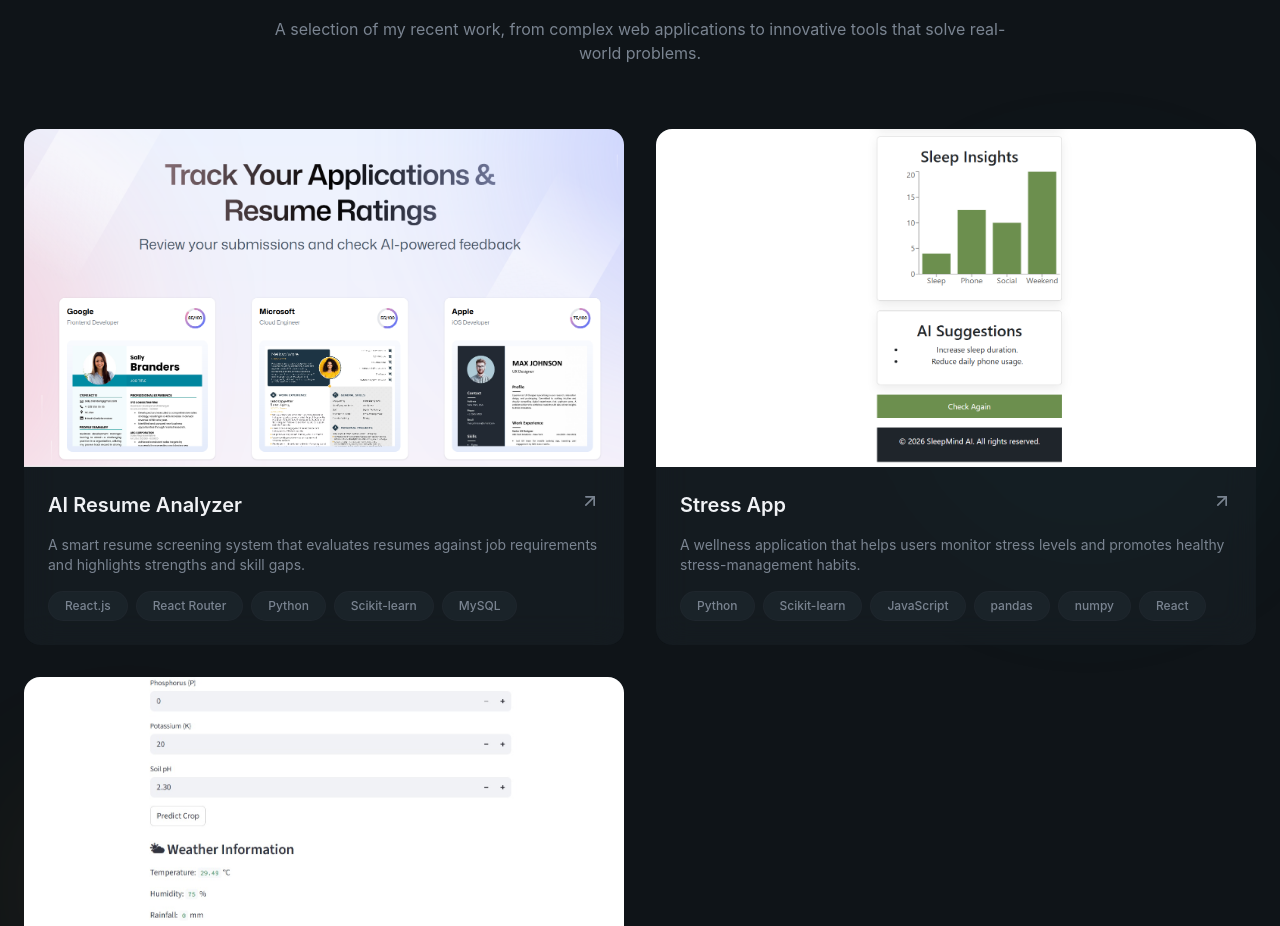
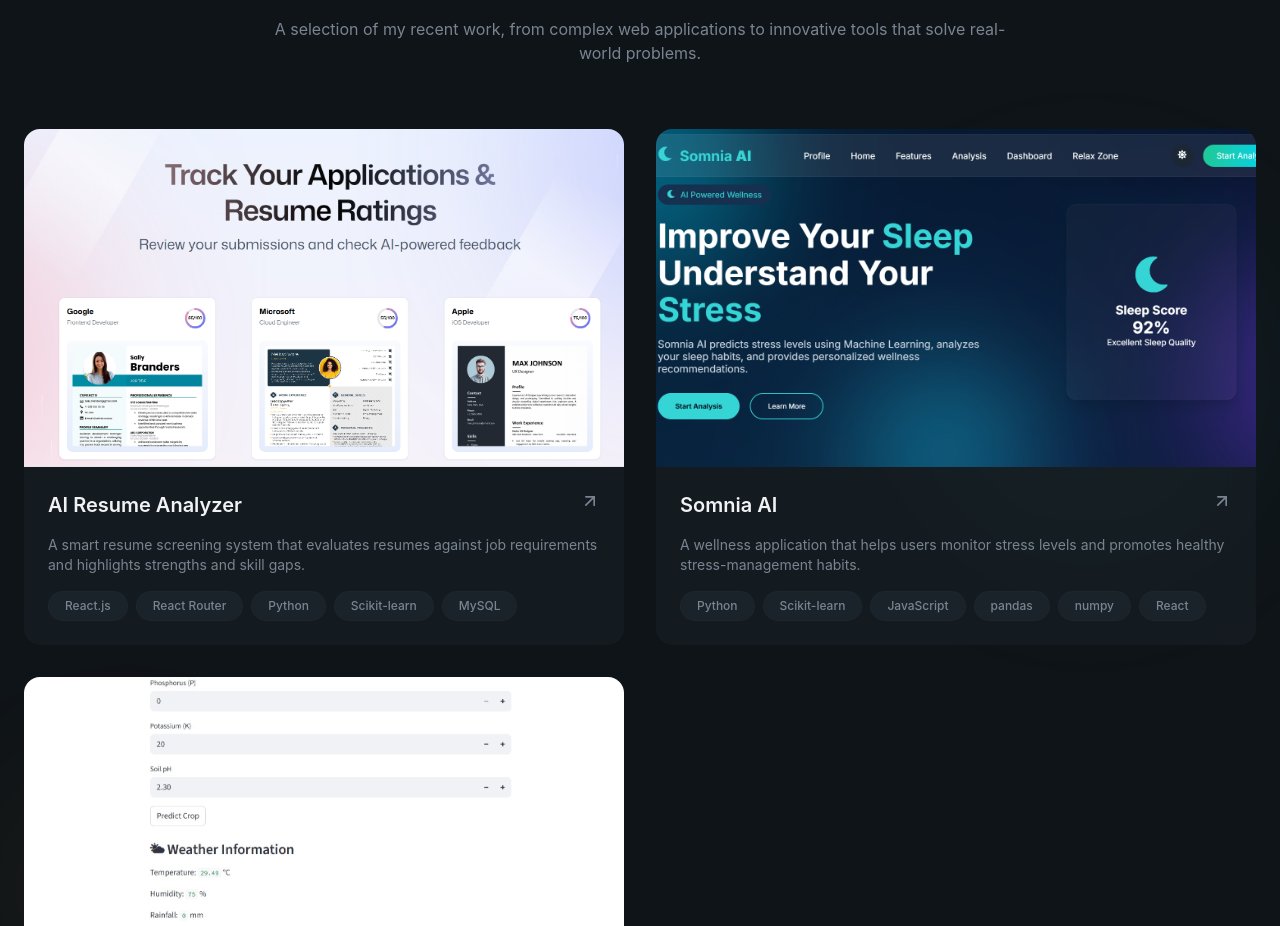
Before and after one commit to shreyadav14/Portfolio, a React app: page / in a window 1280 px wide. Shown: the part 2546-3472 px from the top of the page. Built offline with nearby package versions, Linux system fonts and the light colour scheme; the HTML template or start-up script is replaced by a standard one.

Commit message:
Additions

```diff
--- a/src/sections/Projects.jsx
+++ b/src/sections/Projects.jsx
@@ -12,11 +12,11 @@ const projects =[
         FaGithub:"https://github.com/shreyadav14/AI-Resume-Analyzer",
     },
     {
-        title:"Stress App",
+        title:"Somnia AI",
         description:"A wellness application that helps users monitor stress levels and promotes healthy stress-management habits.",
-        image:"/projects/this.png",
+        image:"/projects/SomniaAi.png",
         tags:["Python", "Scikit-learn", "JavaScript","pandas","numpy", "React"],
-        link:"",
+        link:"https://stress-app-eight.vercel.app",
         FaGithub:"https://github.com/shreyadav14/Stress_app",
     },
     {
```
Also changed, not shown: public/projects/C3.png, public/projects/SomniaAi.png (added).
